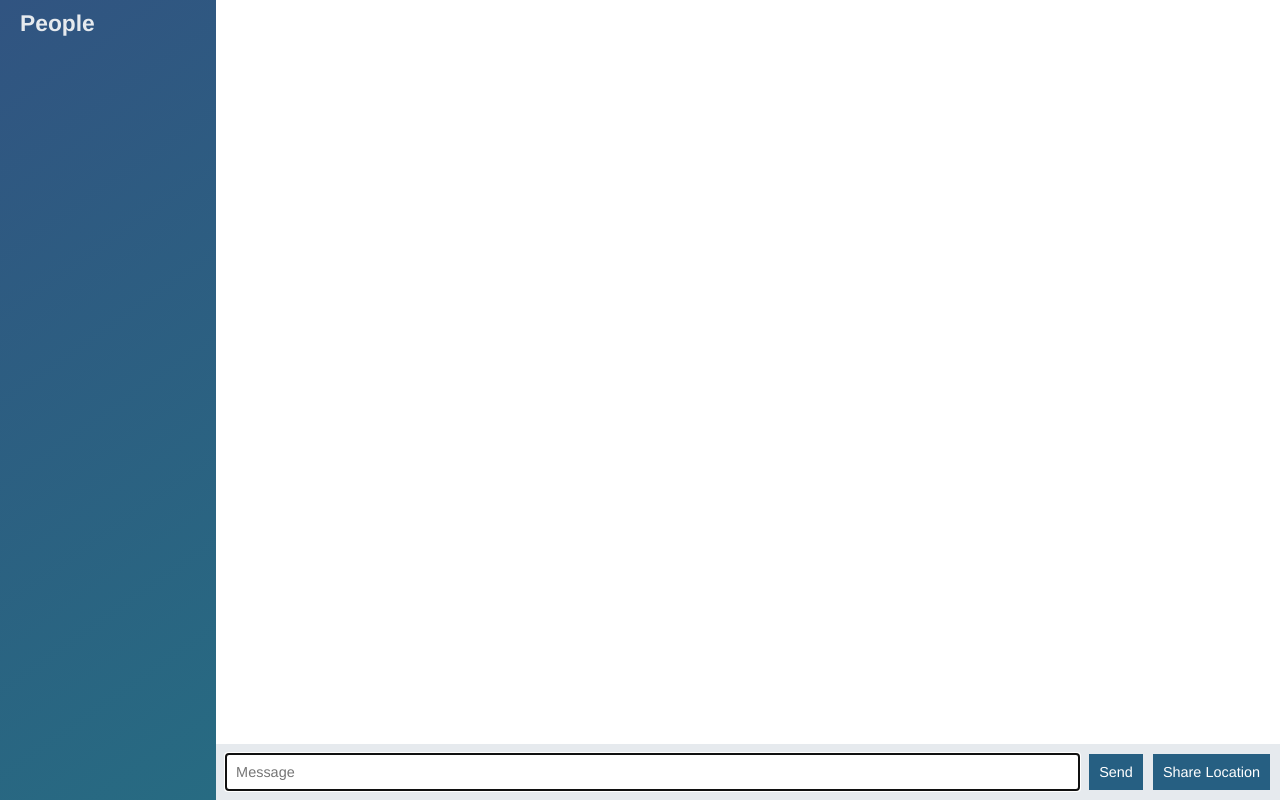
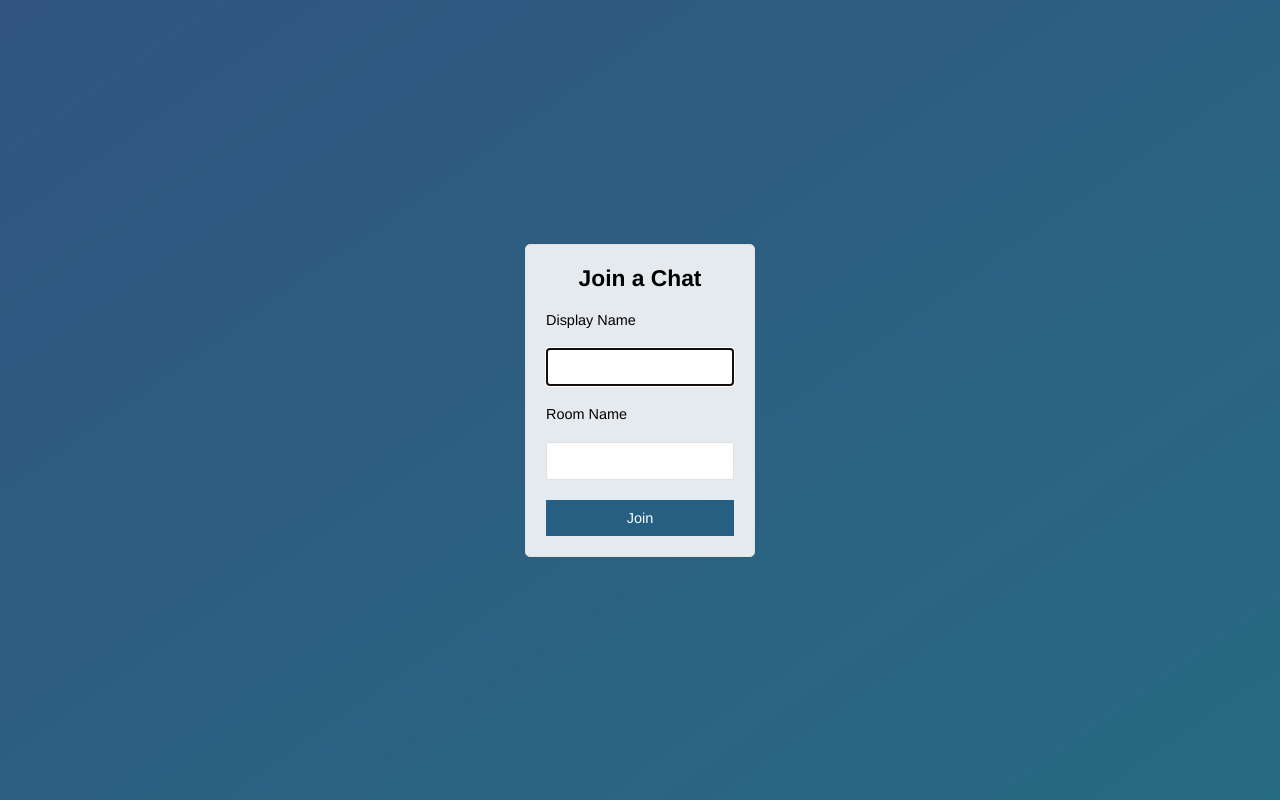
Before and after one commit to NajiAboo/node-chat-app, a website: page public/index.html in a window 1280 px wide. Drawn offline with nearby package versions, Linux system fonts and the light colour scheme; no server answers.

Commit message:
Add join page chat.html

```diff
--- a/public/index.html
+++ b/public/index.html
@@ -4,62 +4,31 @@
     <meta charset="UTF-8">
     <meta name="viewport" content="width=device-width, initial-scale=1.0">
     <meta http-equiv="X-UA-Compatible" content="ie=edge">
-    <title>Document</title>
+    <title>Join | ChatApp</title>
     <link rel="stylesheet" href="/css/style.css">
 </head>
-<body class="chat">
-
-    <div class="chat__sidebar">
-        <h3>People</h3>
-        <div id="users"></div>
+<body class="centered-form">
+    <div class="centered-form__form">
+        <form action="/chat.html">
+        <div class="form-field">
+            <h3> Join a Chat</h3>
+        </div>
+        <div class="form-field">
+            <label>Display Name</label>
+        </div>
+        <div class="form-field">
+            <input type="text" name="name"  autofocus/>
+        </div>
+        <div class="form-field">
+            <label>Room Name</label>
+        </div>
+        <div class="form-field">
+                <input type="text" name="room" />
+            </div>
+            <div class="form-field">
+                    <button>Join</button>
+                </div>
+      </form>
     </div>
-
-    <div class="chat__main">
-
-            <ol id="messages" class="chat__messages">
-                </ol>
-
-                <div class="chat__footer">
-                <form id="message-form" >
-                    <input name="message" type="text" placeholder="Message" autofocus autocomplete="off"/>
-                    <button>Send</button>
-                </form>
-
-                <button id="send-location">Share Location</button>
-            </div>
-    </div>
-
-    <script id="message-template" type="text/template">
-        <li class ="message">
-            <div class="message__title">
-                <h4>{{from}} </h4>
-                <span>{{createdAt}}</span>
-            </div>
-            <div class="message__body">
-                <p>{{text}} </p>
-            </div>
-        </li>
-    </script>
-
-
-    <script id="location-message-template" type="text/template">
-        <li class ="message">
-            <div class="message__title">
-                <h4>{{from}} </h4>
-                <span>{{createdAt}}</span>
-            </div>
-            <div class="message__body">
-                <p>
-                    <a href="{{url}}" target="_blank">My current location</a>
-                </p>
-            </div>
-        </li>
-    </script>
-
-    <script src='/socket.io/socket.io.js'> </script>
-    <script src="/js/lib/jquery-3.3.1.min.js"></script>
-    <script src="/js/lib/moment.js"></script>
-    <script src="/js/lib/mustache.js"></script>
-    <script src="/js/index.js">  </script>
 </body>
 </html>
```
Also changed, not shown: public/chat.html (added, +65 -0 lines), public/js/chat.js (renamed from public/js/index.js).
